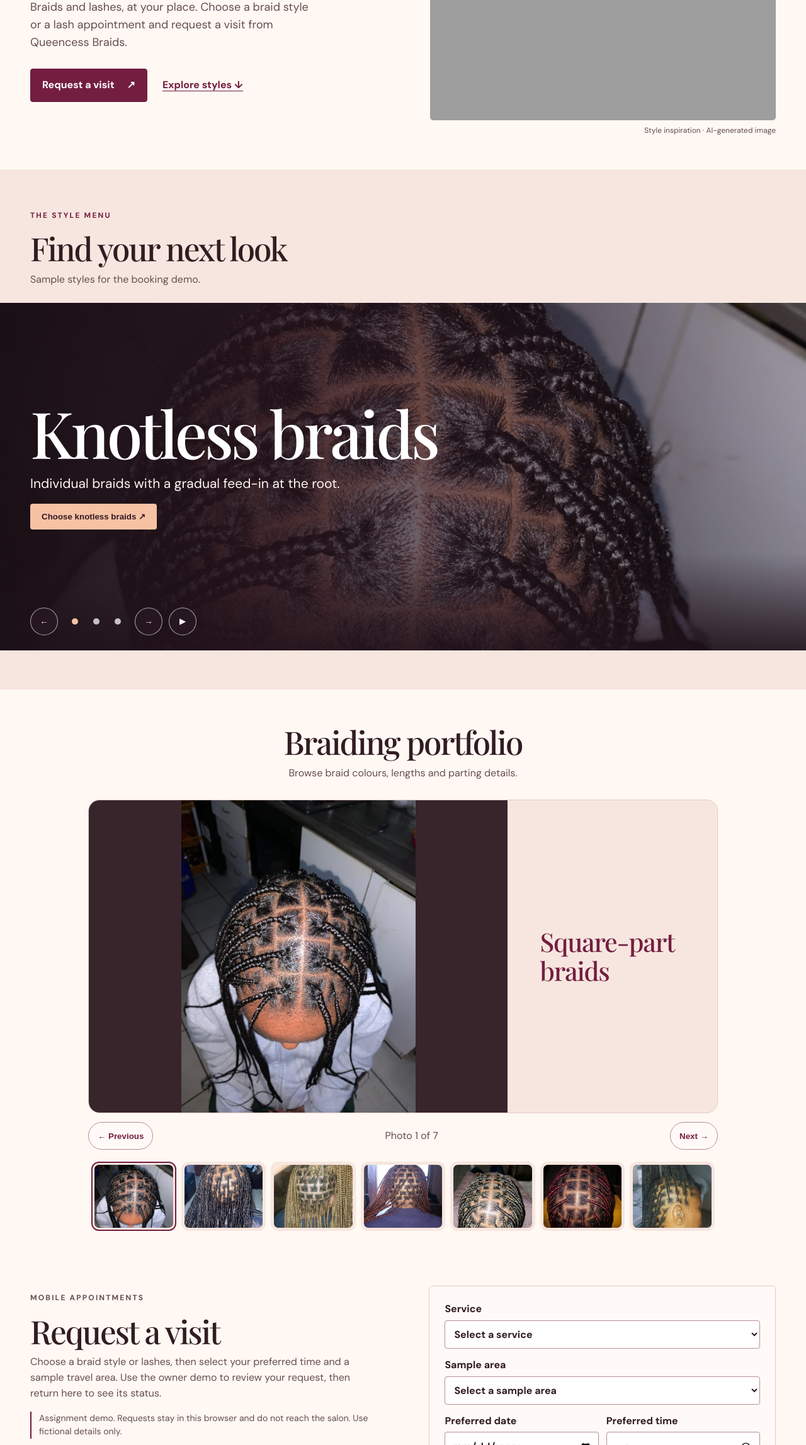
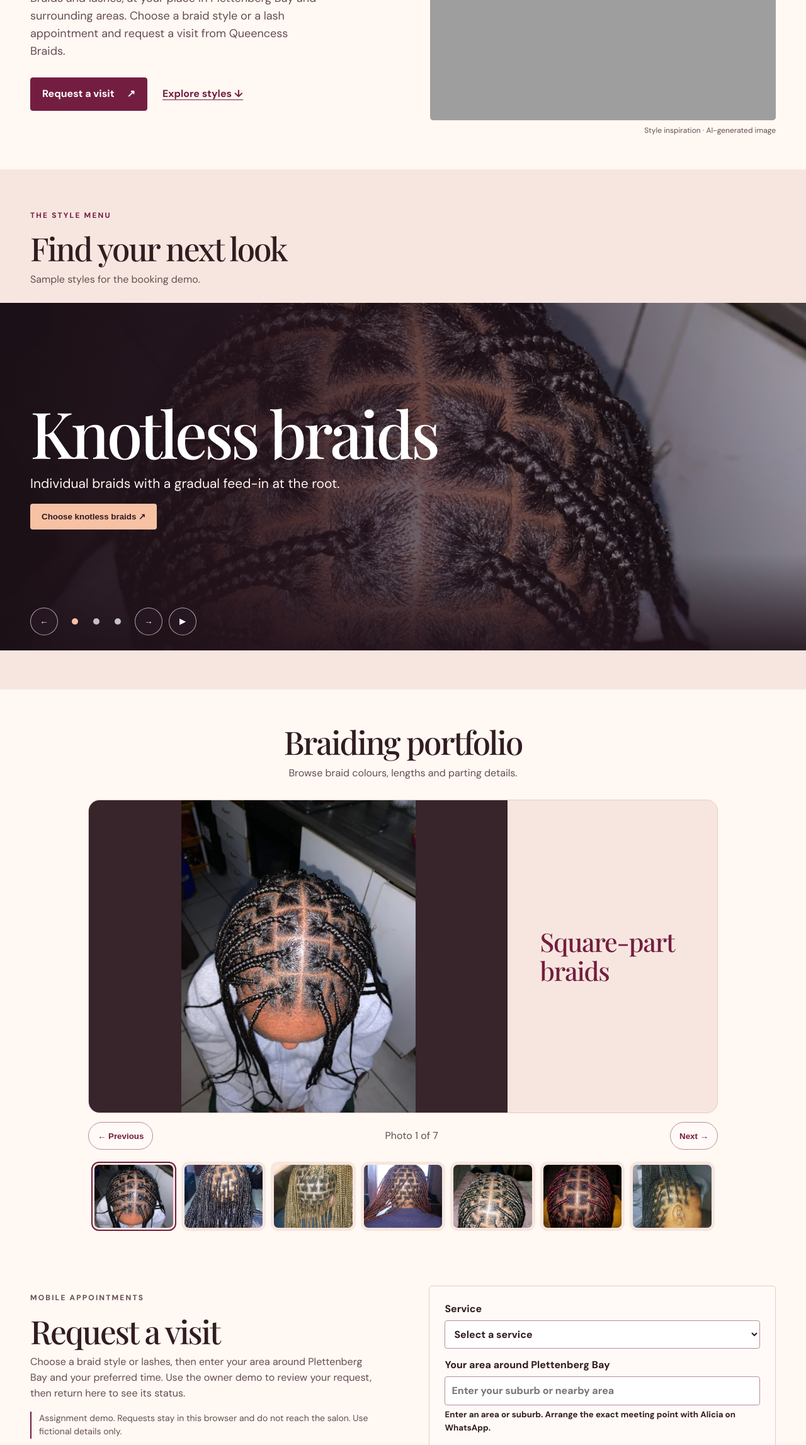
Before and after one commit to Lilonke01/queencess-braids, a plain HTML site: page dist/index.html in a window 1280 px wide. Shown: the part 505-2800 px from the top of the page at 63% size. Drawn offline with nearby package versions, Linux system fonts and the light colour scheme; grey boxes are pictures that could not be loaded; a web font is replaced by a local one.

Commit message:
Let clients enter their Plettenberg Bay area

```diff
--- a/dist/booking.js
+++ b/dist/booking.js
@@ -90,6 +90,12 @@ for (const button of document.querySelectorAll(".pick")) {
 form.addEventListener("submit", (event) => {
   event.preventDefault();
   const data = Object.fromEntries(new FormData(form));
+  data.area = data.area.trim();
+  if (!data.area) {
+    feedback.textContent = "Enter your area around Plettenberg Bay.";
+    form.elements.area.focus();
+    return;
+  }
   if (data.date < dateInSouthAfrica()) {
     feedback.textContent = "Choose today or a future date.";
     form.elements.date.focus();
--- a/dist/index.html
+++ b/dist/index.html
@@ -3,7 +3,7 @@
 <head>
   <meta charset="utf-8">
   <meta name="viewport" content="width=device-width, initial-scale=1">
-  <meta name="description" content="Explore Queencess Braids, a mobile braiding and lash salon, and try the appointment booking demo.">
+  <meta name="description" content="Explore Queencess Braids, a mobile braiding and lash salon serving Plettenberg Bay and surrounding areas, and try the appointment booking demo.">
   <title>Queencess Braids | Mobile Braiding and Lashes</title>
   <link rel="stylesheet" href="style.css">
   <!-- Defer the script until the page elements are ready. -->
@@ -22,7 +22,7 @@
       <div class="hero-copy">
         <p class="eyebrow"><span></span> MOBILE BRAIDING AND LASHES</p>
         <h1 id="hero-title">Queen look<br>and <em>princess<br class="desktop"> treatment</em></h1>
-        <p class="intro">Braids and lashes, at your place. Choose a braid style or a lash appointment and request a visit from Queencess Braids.</p>
+        <p class="intro">Braids and lashes, at your place in Plettenberg Bay and surrounding areas. Choose a braid style or a lash appointment and request a visit from Queencess Braids.</p>
         <div class="actions"><a class="button" href="#booking">Request a visit <span>↗</span></a><a class="text-link" href="#styles">Explore styles ↓</a></div>
       </div>
       <figure>
@@ -132,17 +132,21 @@
         <div class="portfolio-thumbnails" role="group" aria-label="Choose a braid photo" hidden></div>
       </div>
     </section>
-    <!-- Collect a style, fictional travel area, and preferred appointment slot. -->
+    <!-- Keep the area field name compatible with existing saved requests. -->
     <section class="shell booking" id="booking">
       <div>
         <p class="eyebrow">MOBILE APPOINTMENTS</p><h2>Request a visit</h2>
-        <p>Choose a braid style or lashes, then select your preferred time and a sample travel area. Use the owner demo to review your request, then return here to see its status.</p>
+        <p>Choose a braid style or lashes, then enter your area around Plettenberg Bay and your preferred time. Use the owner demo to review your request, then return here to see its status.</p>
         <p class="note">Assignment demo. Requests stay in this browser and do not reach the salon. Use fictional details only.</p>
         <p id="latest" role="status"></p>
       </div>
       <form id="request">
         <div class="field"><label for="style">Service</label><select id="style" name="style" required><option value="">Select a service</option><option>Knotless braids</option><option>Feed-in cornrows</option><option>Boho braids</option><option>Lashes</option></select></div>
-        <div class="field"><label for="area">Sample area</label><select id="area" name="area" required><option value="">Select a sample area</option><option>Demo North</option><option>Demo Central</option><option>Demo South</option></select></div>
+        <div class="field">
+          <label for="area">Your area around Plettenberg Bay</label>
+          <input id="area" name="area" type="text" maxlength="120" placeholder="Enter your suburb or nearby area" aria-describedby="area-help" required>
+          <small id="area-help">Enter an area or suburb. Arrange the exact meeting point with Alicia on WhatsApp.</small>
+        </div>
         <div class="pair"><label>Preferred date<input name="date" type="date" required></label><label>Preferred time<input name="time" type="time" required></label></div>
         <button class="button" type="submit">Save demo request ↗</button>
         <p id="feedback" role="status"></p>
```
